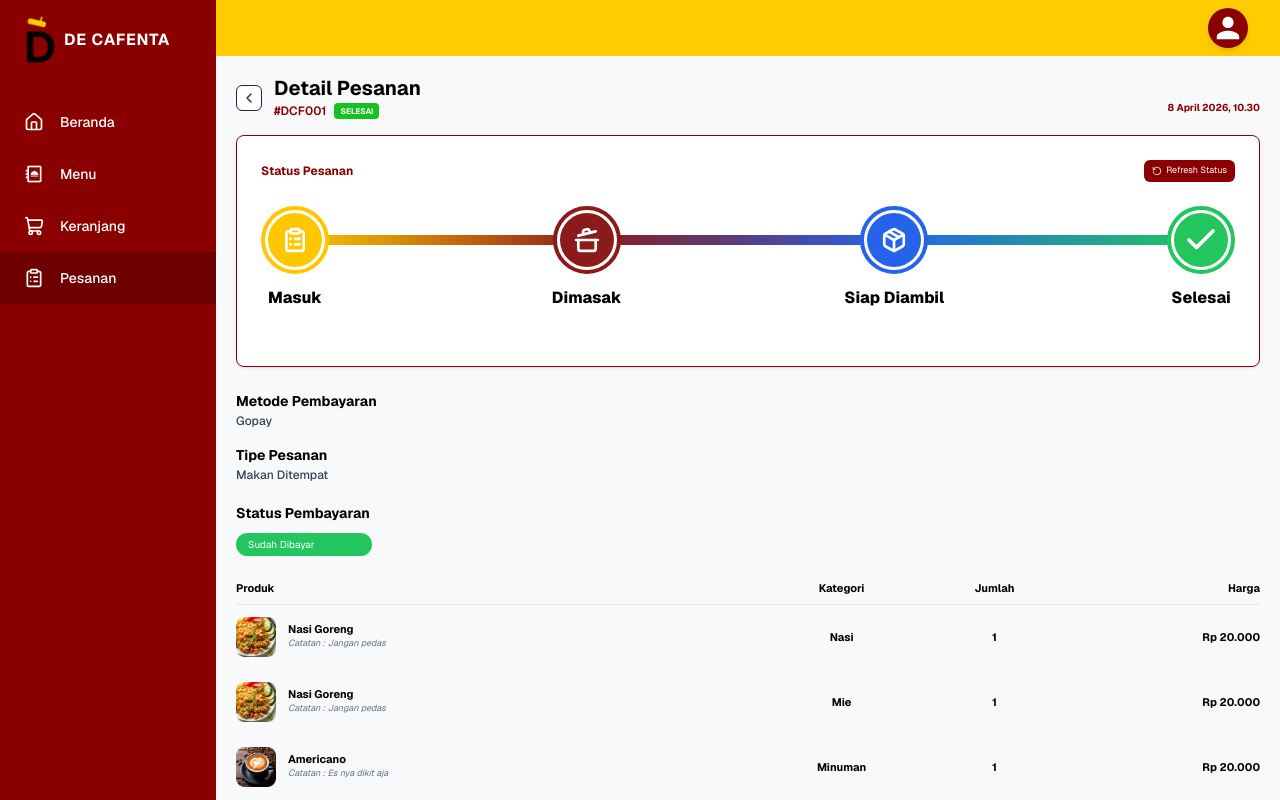
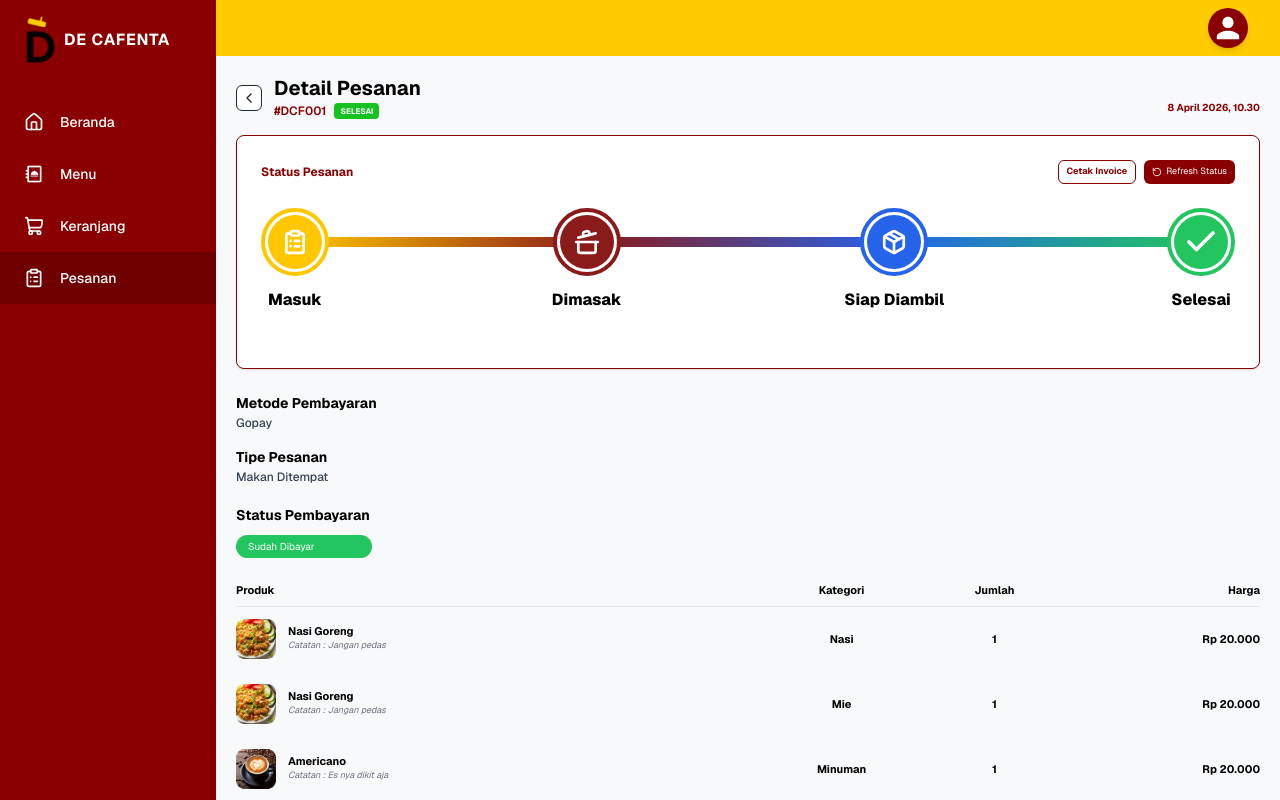
Before and after one commit to andrefarizi/Kafe-DeCafenta, a Next.js app: page /customer/detail_pesanan/selesai in a window 1280 px wide. Built offline with nearby package versions, Linux system fonts and the light colour scheme.

Commit message:
betuli invoice customer

```diff
--- a/app/customer/detail_pesanan/selesai/page.tsx
+++ b/app/customer/detail_pesanan/selesai/page.tsx
@@ -44,9 +44,14 @@ const DetailPesanan = () => {
                     <div className="bg-white rounded-lg border border-1 border-[#8A0000] p-6 mb-6 relative shadow-sm w-full">
                         <div className="flex justify-between items-center mb-6">
                             <h2 className="text-[#8A0000] font-bold text-[12px]">Status Pesanan</h2>
-                            <button className="flex items-center gap-1 bg-[#8A0000] text-white text-[9px] px-2 py-1 rounded-md">
-                                <RotateCcw size={10} /> Refresh Status
-                            </button>
+                            <div className="flex gap-2">
+                                <Link href="/customer/invoice" className="flex items-center gap-1 border border-[#8A0000] text-[#8A0000] text-[9px] font-bold px-2 py-1 rounded-md hover:bg-red-50">
+                                    Cetak Invoice
+                                </Link>
+                                <button className="flex items-center gap-1 bg-[#8A0000] text-white text-[9px] px-2 py-1 rounded-md">
+                                    <RotateCcw size={10} /> Refresh Status
+                                </button>
+                            </div>
                         </div>
 
                         <div className="relative flex justify-between px-0 mb-8 z-0">
```
